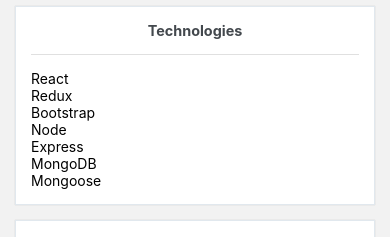
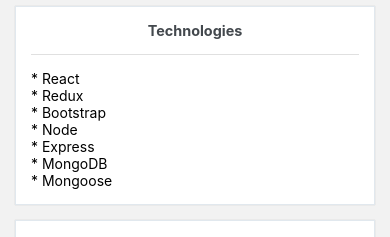
Before and after one commit to ejw773/bfi250-mobile, a React Native app: screen /About in a window 390 px wide. Shown: the part 489-726 px from the top of the page. Built offline with nearby package versions, Linux system fonts and the light colour scheme.

Commit message:
updates about screen

```diff
--- a/src/screens/AboutScreen.js
+++ b/src/screens/AboutScreen.js
@@ -1,24 +1,8 @@
 import React from 'react';
-import { ScrollView, Text, View, FlatList } from 'react-native';
-import { Card, ListItem } from 'react-native-elements';
+import { ScrollView, Text, Linking, StyleSheet } from 'react-native';
+import { Card } from 'react-native-elements';
 
 const About = () => {
-
-    const repos = [
-        {
-            repo: 'Frontend',
-            location: ''
-        },
-        {
-            repo: 'Backend',
-            location: ''
-        },
-        {
-            repo: 'Mobile App',
-            location: ''
-        }
-    ]
-
     const socialMedia = [
         {
             media: "LinkedIn",
@@ -63,13 +47,13 @@
             <Card>
                 <Card.Title>Technologies</Card.Title>
                 <Card.Divider />
-                <Text>React</Text>
-                <Text>Redux</Text>
-                <Text>Bootstrap</Text>
-                <Text>Node</Text>
-                <Text>Express</Text>
-                <Text>MongoDB</Text>
-                <Text>Mongoose</Text>
+                <Text>* React</Text>
+                <Text>* Redux</Text>
+                <Text>* Bootstrap</Text>
+                <Text>* Node</Text>
+                <Text>* Express</Text>
+                <Text>* MongoDB</Text>
+                <Text>* Mongoose</Text>
             </Card>
             <Card>
                 <Card.Title>Deployment</Card.Title>
@@ -79,22 +63,33 @@
             <Card>
                 <Card.Title>Code</Card.Title>
                 <Card.Divider />
-                <Text style={{color: 'blue'}} onPress={() => Linking.openURL('https://github.com/ejw773/bfi250')}>Frontend on GitHub</Text>
-                <Text style={{color: 'blue'}} onPress={() => Linking.openURL('https://github.com/ejw773/bfi250-node-server')}>Backend on GitHub</Text>
-                <Text style={{color: 'blue'}} onPress={() => Linking.openURL('https://github.com/ejw773/bfi250-mobile')}>Mobile on GitHub</Text>
-                <Text style={{color: 'blue'}} onPress={() => Linking.openURL('')}>Mobile on Snack</Text>
+                <Text style={styles.linkText} onPress={() => Linking.openURL('https://github.com/ejw773/bfi250')}>Frontend on GitHub</Text>
+                <Text style={styles.linkText} onPress={() => Linking.openURL('https://github.com/ejw773/bfi250-node-server')}>Backend on GitHub</Text>
+                <Text style={styles.linkText} onPress={() => Linking.openURL('https://github.com/ejw773/bfi250-mobile')}>Mobile on GitHub</Text>
+                <Text style={styles.linkText} onPress={() => Linking.openURL('https://snack.expo.dev/@ejw773/github.com-ejw773-bfi250-mobile')}>Mobile on Snack</Text>
             </Card>
             <Card>
                 <Card.Title>Me</Card.Title>
-                <Text>
+                <Card.Divider />
+                <Text style={styles.marginBottom}>
                     I am a full-stack developer based out of Greenville, South Carolina, with a passion for cinema and for learning new things.
                 </Text>
+                <Card.Divider />
+                <Text style={styles.linkText} onPress={() => Linking.openURL('https://www.elijahwilcott.com/')}>elijahwilcott.com</Text>
 
             </Card>
         </ScrollView>
     )
 }
 
-
+const styles = StyleSheet.create({
+    linkText: {
+        color: 'blue',
+        textAlign: 'center'
+    },
+    marginBottom: {
+        marginBottom: 10
+    }
+})
 
 export default About
```
